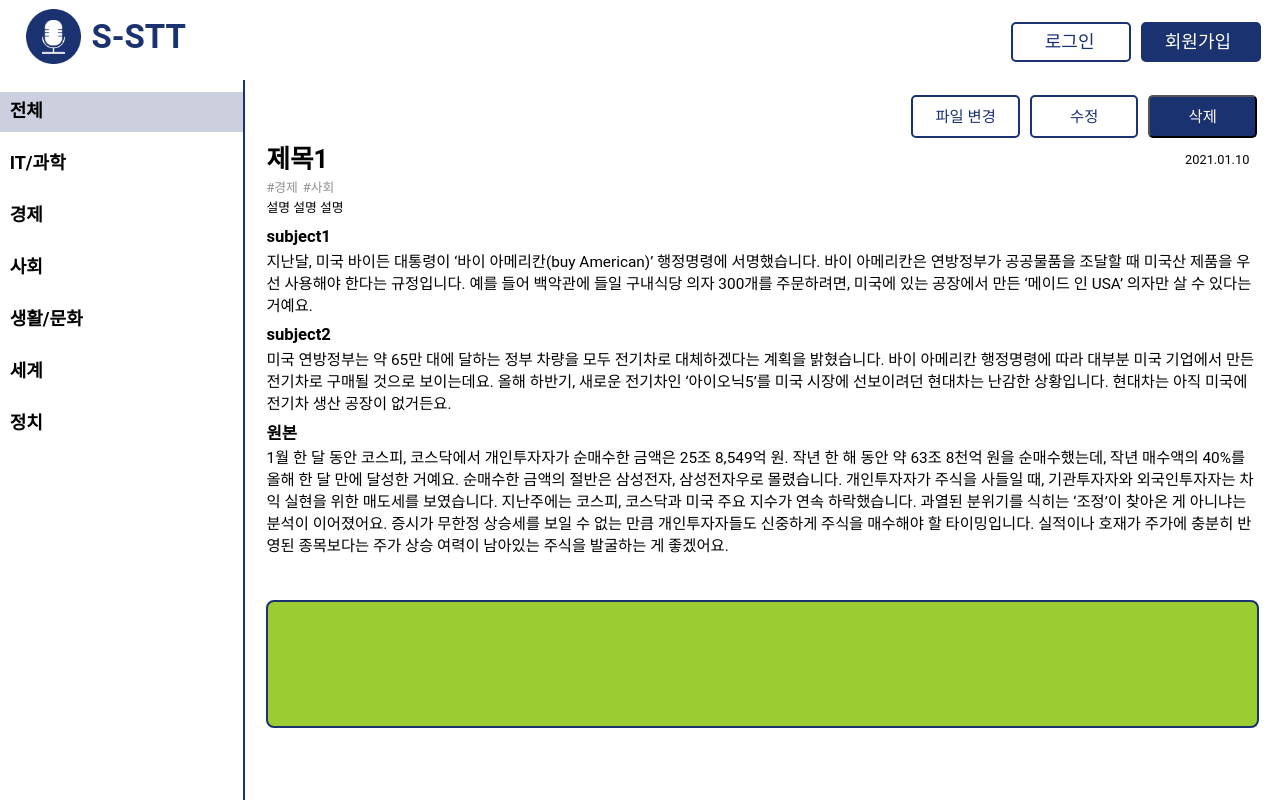
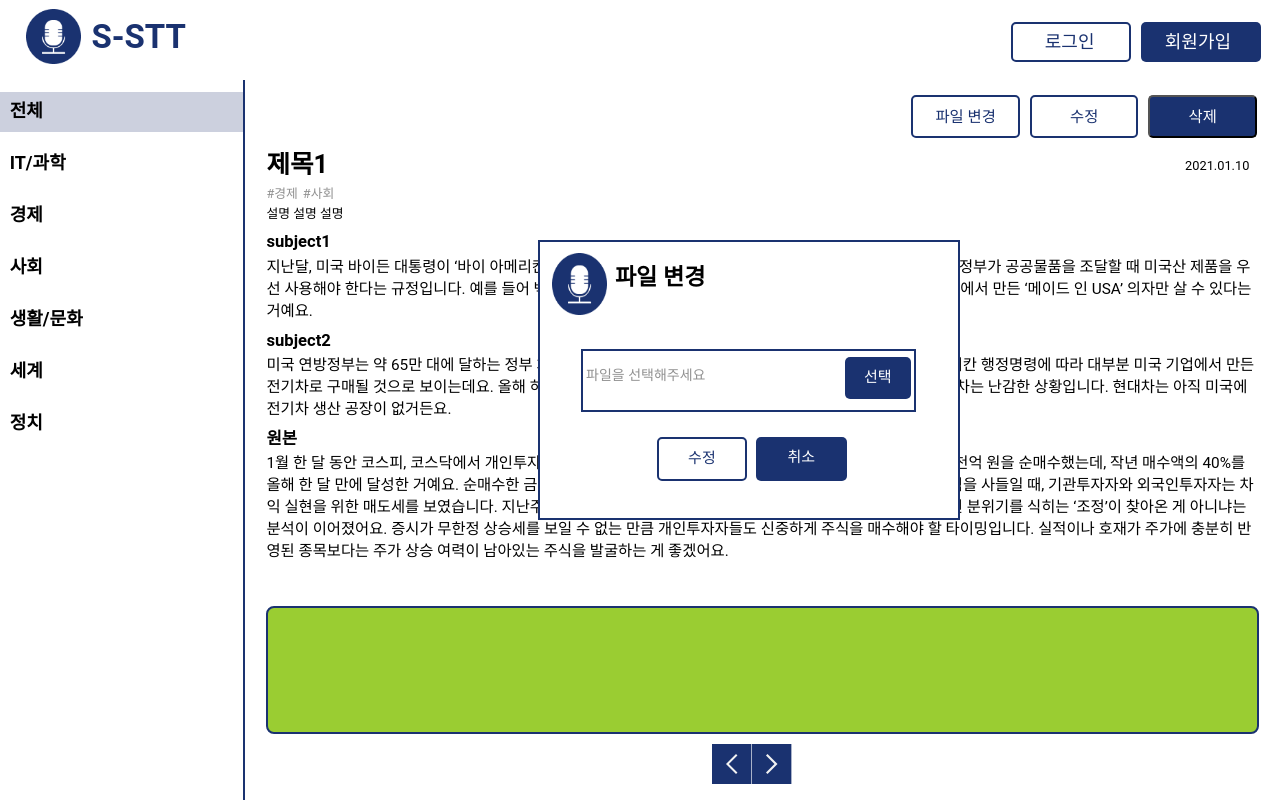
Before and after one commit to WebProject-STT/Front-end, a React (Create React App) app: page /viewPost/1 in a window 1280 px wide. Both pictures are taken after a click on the button "파일 변경". Built offline with nearby package versions, Linux system fonts and the light colour scheme; the HTML template or start-up script is replaced by a standard one.

Commit message:
기능추가: 게시글 상세페이지의 파일 변경창 구현함

```diff
--- a/public/index.html
+++ b/public/index.html
@@ -13,6 +13,6 @@
     <title>Web-TTS</title>
   </head>
   <body>
-    <div id="root" style="overflow: hidden;"></div>
+    <div id="root"></div>
   </body>
 </html>
--- a/src/components/AddPost.js
+++ b/src/components/AddPost.js
@@ -100,7 +100,7 @@ function AddPost() {
 							accept=".m4a"
 						/>
 						<label className={classNames('button', 'blue', 'write-post', 'small')} htmlFor="select-file">
-							<span className={classNames('text', 'white', 'select')}>{Words.SELECT}</span>
+							<span className={classNames('text', 'white', 'select-small')}>{Words.SELECT}</span>
 						</label>
 					</div>
 				</div>
--- /dev/null
+++ b/src/components/ChangeFile.js
@@ -0,0 +1,64 @@
+import React, { useState } from 'react';
+import classNames from 'classnames';
+import Words from '../common/Words';
+import LogoBlue from '../common/icon/LogoBlue.png';
+import '../styles/FileModal.scss';
+import '../styles/Button.scss';
+import '../styles/Text.scss';
+
+function ChangeFile({ handleChangeFileModal }) {
+	const [uploadFile, setUploadFile] = useState({
+		fileName: Words.SELECT_FILE,
+		fileInformation: null,
+	});
+	const { fileName, fileInformation } = uploadFile;
+
+	const fileHandler = (selectFile) => {
+		const _fileName = selectFile.name;
+		setUploadFile({
+			fileName: _fileName,
+			fileInformation: selectFile,
+		});
+	};
+
+	const changeFile = () => {
+		// 파일 변경하는 api호출
+		handleChangeFileModal();
+	};
+
+	return (
+		<div className="file-modal">
+			<div className="file-header">
+				<img className="file-logo" src={LogoBlue} alt="LogoBlue" />
+				<span className={classNames('text', 'bold', 'modal-title')}>{Words.CHANGE_FILE}</span>
+			</div>
+			<div className="change-select">
+				<div className={classNames('write', 'file-name')}>
+					<span className={classNames('text', 'gray', 'file-name', 'change')}>{fileName}</span>
+				</div>
+				<input
+					type="file"
+					id="select-file"
+					onChange={(e) => {
+						const selectFile = e.target.files[0];
+						selectFile && fileHandler(selectFile);
+					}}
+					accept=".m4a"
+				/>
+				<label className={classNames('button', 'blue', 'file-change', 'select')} htmlFor="select-file">
+					<span className={classNames('text', 'white', 'select-big')}>{Words.SELECT}</span>
+				</label>
+			</div>
+			<div className="change-button">
+				<div className={classNames('button', 'white', 'file-change', 'confirm')} onClick={changeFile}>
+					<span className={classNames('text', 'blue', 'select-big')}>{Words.UPDATE}</span>
+				</div>
+				<div className={classNames('button', 'blue', 'file-change', 'confirm')} onClick={handleChangeFileModal}>
+					<span className={classNames('text', 'white', 'select-big')}>{Words.CANCEL}</span>
+				</div>
+			</div>
+		</div>
+	);
+}
+
+export default ChangeFile;
--- a/src/components/Contents.js
+++ b/src/components/Contents.js
@@ -20,6 +20,7 @@ function Contents({ postId }) {
 				</div>
 			</div>
 			<div className={classNames('contents-area')}>
+				{/* keyword 인덱스 span태그에 넣어야됨 */}
 				{keywords.map((keyword) => {
 					return <span className={classNames('text', 'gray', 'post-detail', 'keyword')}>{keyword}</span>;
 				})}
--- a/src/components/ViewPost.js
+++ b/src/components/ViewPost.js
@@ -1,28 +1,44 @@
-import React, { useEffect } from 'react';
+import React, { useEffect, useState } from 'react';
 import classNames from 'classnames';
 import { useComponentVisibilityDispatch } from '../contexts/ComponentVisibilityContext';
 import Words from '../common/Words';
+import ChangeFile from './ChangeFile';
 import '../styles/ViewPost.scss';
 import Contents from './Contents';
+import LeftArrow from '../common/icon/LeftArrow.png';
+import RightArrow from '../common/icon/RightArrow.png';
+
+function scrollToUp(event) {
+	// 스크롤 위로 올라가지 않음, 고쳐야됨
+	document.getElementById('root').scrollTo(0, 0);
+}
 
 function ViewPost({ match }) {
 	const { postId } = match.params;
 	const postIdNum = parseInt(postId);
 	const componentVisibilityDispatch = useComponentVisibilityDispatch();
+	const [isChangeFileModalOn, setIsChangeFileModalOn] = useState(false);
 
 	useEffect(() => {
 		componentVisibilityDispatch({ type: 'VISIBLE', name: 'categoryVisibility' });
+		scrollToUp();
 		return () => {
 			componentVisibilityDispatch({ type: 'INVISIBLE', name: 'categoryVisibility' });
 		};
 	}, [componentVisibilityDispatch]);
+
+	const handleChangeFileModal = () => {
+		setIsChangeFileModalOn(!isChangeFileModalOn);
+	};
 
 	return (
 		<div className="view-area">
 			<div className="view-header">
 				<div className={classNames('view-header', 'button-area', 'big')}>
 					<button className={classNames('button', 'view', 'white', 'detail')}>
-						<span className={classNames('text', 'blue', 'post-list', 'small')}>{Words.CHANGE_FILE}</span>
+						<span className={classNames('text', 'blue', 'post-list', 'small')} onClick={handleChangeFileModal}>
+							{Words.CHANGE_FILE}
+						</span>
 					</button>
 					<button className={classNames('button', 'view', 'white', 'detail')}>
 						<span className={classNames('text', 'blue', 'post-list', 'small')}>{Words.UPDATE}</span>
@@ -37,7 +53,12 @@ function ViewPost({ match }) {
 					<Contents postId={postIdNum} />
 				</div>
 				<div className={classNames('view-form', 'small')}></div>
+				<div className="footer">
+					<img className="left-arrow" src={LeftArrow} alt="LeftArrow" />
+					<img className="right-arrow" src={RightArrow} alt="RightArrow" />
+				</div>
 			</div>
+			{isChangeFileModalOn && <ChangeFile handleChangeFileModal={handleChangeFileModal}></ChangeFile>}
 		</div>
 	);
 }
--- a/src/index.css
+++ b/src/index.css
@@ -3,6 +3,7 @@ body {
 	font-family: -apple-system, BlinkMacSystemFont, 'Segoe UI', 'Roboto', 'Oxygen', 'Ubuntu', 'Cantarell', 'Fira Sans', 'Droid Sans', 'Helvetica Neue', sans-serif;
 	-webkit-font-smoothing: antialiased;
 	-moz-osx-font-smoothing: grayscale;
+	overflow: auto;
 }
 
 code {
--- a/src/styles/Button.scss
+++ b/src/styles/Button.scss
@@ -102,7 +102,7 @@ $gray: #919191;
 		&.small {
 			width: 15%;
 			height: 80%;
-			margin-top: 0.9%;
+			margin-top: 1.2%;
 			left: 4%;
 		}
 
@@ -115,4 +115,23 @@ $gray: #919191;
 	& + & {
 		margin-left: 10px;
 	}
+
+	&.file-change {
+		&.select {
+			width: 20%;
+			height: 70%;
+			margin-top: 2%;
+		}
+
+		&.confirm {
+			width: 30%;
+			height: 80%;
+			margin-top: 1.4%;
+			// margin-left: 25%;
+		}
+
+		& + & {
+			margin-left: 3%;
+		}
+	}
 }
--- /dev/null
+++ b/src/styles/FileModal.scss
@@ -0,0 +1,47 @@
+$white: #ffffff;
+$blue: #1a3270;
+
+.file-modal {
+	position: fixed;
+	width: 33%;
+	height: 35%;
+	left: 42%;
+	right: 20%;
+	top: 30%;
+	bottom: 20%;
+	background-color: $white;
+	border: 2px solid $blue;
+	box-sizing: border-box;
+	z-index: 10000;
+}
+
+.file-header {
+	display: flex;
+	height: 28%;
+	// background-color: pink;
+}
+
+.file-logo {
+	width: 13%;
+	height: 80%;
+	margin-left: 3%;
+	margin-top: 2.7%;
+}
+
+.change-select {
+	display: flex;
+	width: 80%;
+	height: 23%;
+	margin-left: 10%;
+	margin-top: 7%;
+	border: 2px solid $blue;
+	box-sizing: border-box;
+}
+
+.change-button {
+	display: flex;
+	height: 20%;
+	padding-left: 28%;
+	margin-top: 5%;
+	// background-color: pink;
+}
--- a/src/styles/Header.scss
+++ b/src/styles/Header.scss
@@ -4,6 +4,8 @@ $white: #ffffff;
 .header {
 	position: fixed;
 	display: flex;
+	z-index: 1;
+	overflow: hidden;
 	justify-content: space-between;
 	width: 100%;
 	height: 10vh;
--- a/src/styles/Text.scss
+++ b/src/styles/Text.scss
@@ -134,15 +134,24 @@ $red: #ff0000;
 		font-weight: bold;
 	}
 
-	&.select {
+	&.select-small {
 		top: 6%;
 		font-size: 12px;
+	}
+
+	&.select-big {
+		top: 18%;
+		font-size: 15px;
 	}
 
 	&.file-name {
 		left: 1%;
 		top: 16%;
 		font-size: 13.5px;
+		&.change {
+			top: 23%;
+			font-size: 14px;
+		}
 	}
 
 	&.description {
@@ -152,4 +161,10 @@ $red: #ff0000;
 	&.write-post {
 		font-size: 1.2vw;
 	}
+
+	&.modal-title {
+		font-size: 1.8vw;
+		margin-left: 2%;
+		margin-top: 5%;
+	}
 }
--- a/src/styles/ViewPost.scss
+++ b/src/styles/ViewPost.scss
@@ -12,11 +12,12 @@ $blueGray: #ededf2;
 
 .view-header {
 	position: fixed;
-
+	z-index: 1;
 	display: flex;
 	height: 9vh;
 	width: 100%;
 	justify-content: space-between;
+	background-color: $white;
 	// background-color: $white;
 	// background-color: aqua;
 
@@ -77,8 +78,10 @@ $blueGray: #ededf2;
 }
 
 .post-view {
+	// z-index: 0;
+	// position: relative;
 	min-height: 90.5%;
-	margin-top: 6%;
+	margin-top: 6.5%;
 	height: auto;
 	// background-color: aquamarine;
 }
@@ -192,9 +195,7 @@ $blueGray: #ededf2;
 
 .footer {
 	width: 9.9%;
-	// margin-left: auto;
-	// margin-right: auto;
-	margin: 0 auto;
+	margin: 1% auto 0 auto;
 	// background-color: yellow;
 }
 
```
Also changed, not shown: src/common/tempData.js (+4 -11 lines), 2 other files (tests, documents, lock files or other folders).
